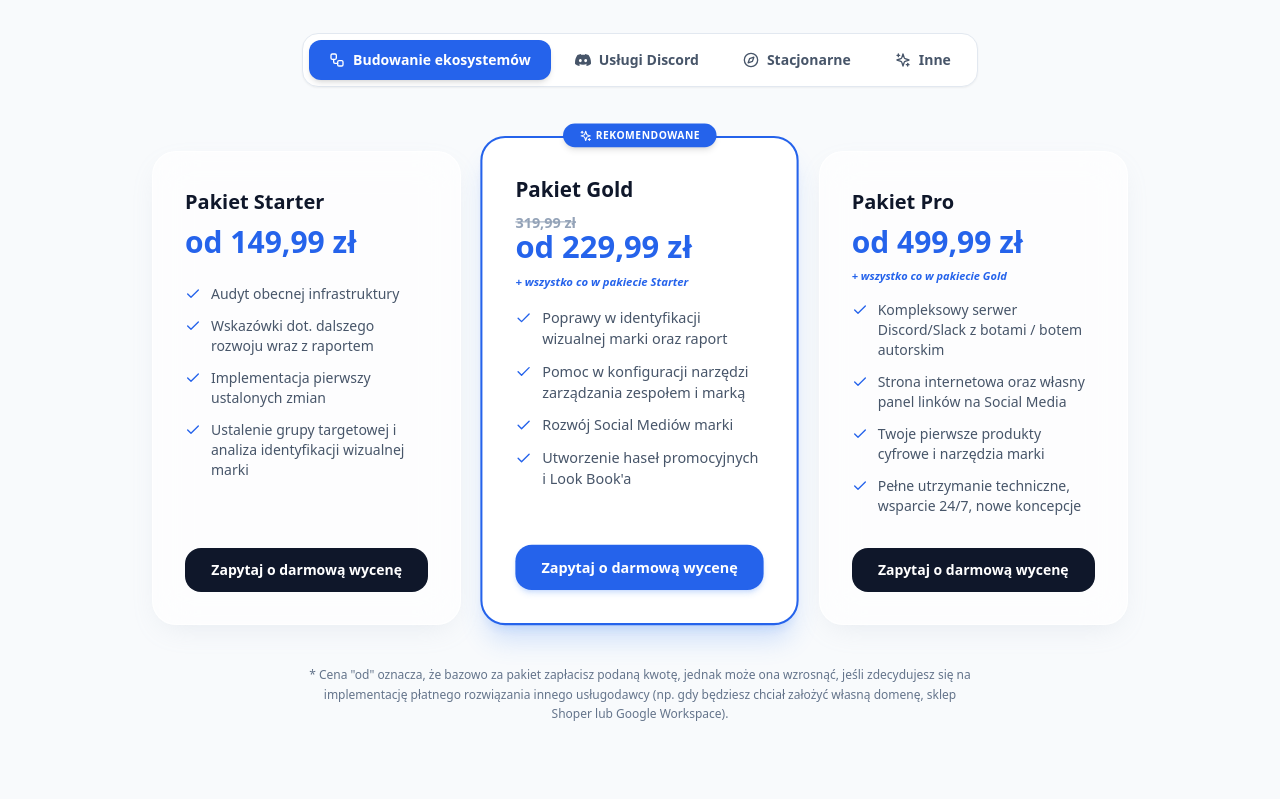
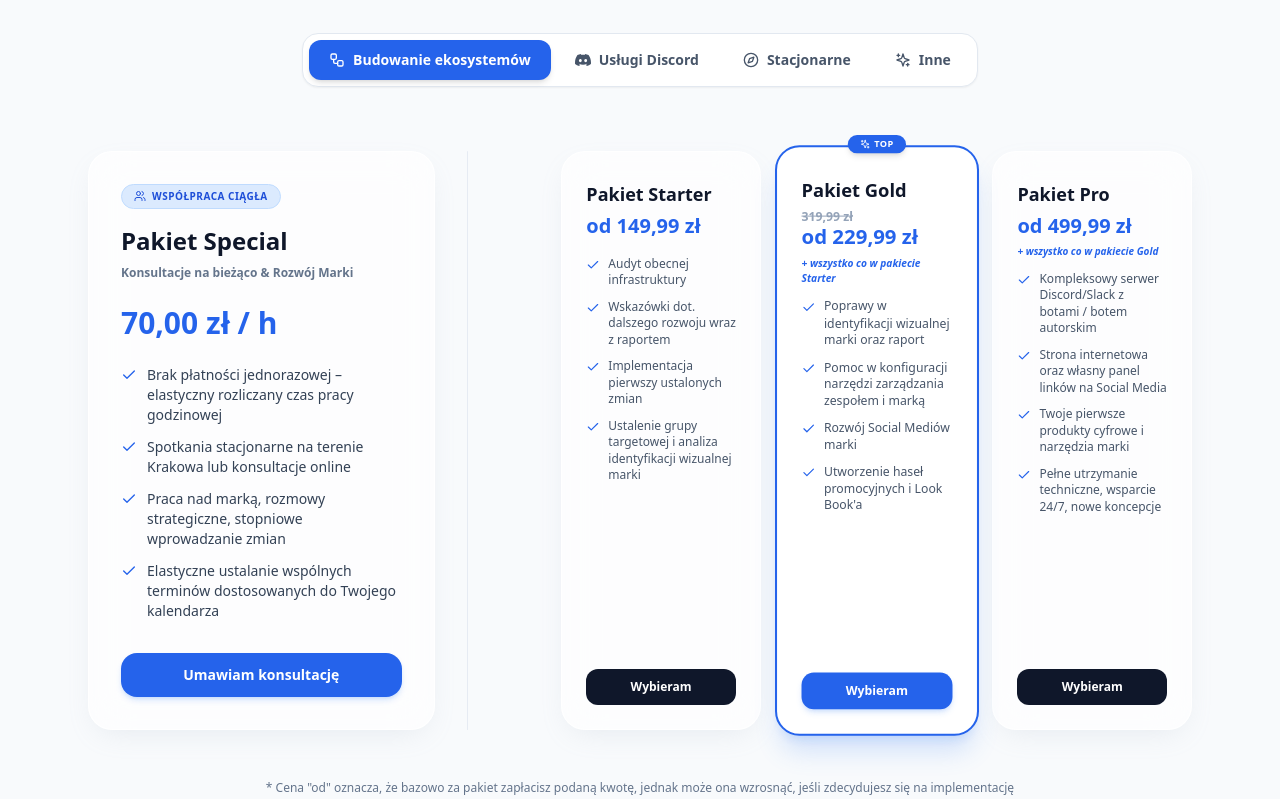
Before and after one commit to Ksperix/ksperix.dev, a Next.js app: page / in a window 1280 px wide. Shown: the part 7880-8679 px from the top of the page. Built offline with nearby package versions, Linux system fonts and the light colour scheme.

Commit message:
Update page.js

```diff
--- a/src/app/page.js
+++ b/src/app/page.js
@@ -30,7 +30,8 @@ import {
   Laptop,
   Compass,
   ArrowRight,
-  Sparkles
+  Sparkles,
+  Users
 } from 'lucide-react';
 
 function DiscordIcon({ className = "w-5 h-5" }) {
@@ -281,6 +282,18 @@ export default function Home() {
       accentBg: "bg-purple-600",
       accentText: "text-purple-600"
     }
+  };
+
+  const specialTier = {
+    title: "Pakiet Special",
+    price: "70,00 zł / h",
+    subtitle: "Konsultacje na bieżąco & Rozwój Marki",
+    features: [
+      "Brak płatności jednorazowej – elastyczny rozliczany czas pracy godzinowej",
+      "Spotkania stacjonarne na terenie Krakowa lub konsultacje online",
+      "Praca nad marką, rozmowy strategiczne, stopniowe wprowadzanie zmian",
+      "Elastyczne ustalanie wspólnych terminów dostosowanych do Twojego kalendarza"
+    ]
   };
 
   const pricingTiers = [
@@ -665,7 +678,7 @@ export default function Home() {
       </section>
 
       {/* 7. SEKCJA CENNIK */}
-      <section id="pricing" className="my-32 px-6 max-w-5xl mx-auto scroll-mt-28">
+      <section id="pricing" className="my-32 px-6 max-w-6xl mx-auto scroll-mt-28">
         <div className="mb-10 text-center">
           <h2 className="text-3xl sm:text-5xl font-black text-slate-900 tracking-tight">
             Cennik & Oferta Usług<span className="text-blue-600">.</span>
@@ -728,44 +741,27 @@ export default function Home() {
             animate={{ opacity: 1, y: 0 }}
             className="space-y-6"
           >
-            <div className="grid md:grid-cols-3 gap-6 items-stretch">
-              {pricingTiers.map((tier, idx) => (
-                <div
-                  key={idx}
-                  className={`rounded-3xl p-8 border flex flex-col justify-between relative transition-all duration-300 ${
-                    tier.popular
-                      ? 'border-2 border-blue-600 shadow-xl shadow-blue-500/20 bg-white scale-[1.03] md:-translate-y-2 z-10'
-                      : 'glass-card border-white/80'
-                  }`}
-                >
-                  {tier.popular && (
-                    <div className="absolute -top-3.5 left-1/2 -translate-x-1/2 px-4 py-1 rounded-full bg-blue-600 text-white text-[10px] font-bold tracking-wider uppercase shadow-md flex items-center gap-1">
-                      <Sparkles className="w-3 h-3" /> REKOMENDOWANE
+            <div className="grid lg:grid-cols-12 gap-8 items-stretch">
+
+              {/* LEWY BLOK: PAKIET SPECIAL */}
+              <div className="lg:col-span-4 glass-card rounded-3xl p-8 border border-blue-300/80 bg-blue-50/30 flex flex-col justify-between shadow-lg relative">
+                <div>
+                  <div className="inline-flex items-center gap-1.5 px-3 py-1 rounded-full bg-blue-100 text-blue-700 text-[10px] font-bold uppercase tracking-wider mb-4 border border-blue-200">
+                    <Users className="w-3 h-3" /> Współpraca Ciągła
                   </div>
-                  )}
 
-                  <div>
-                    <h3 className="text-xl font-bold text-slate-900 mb-2 mt-1">{tier.title}</h3>
+                  <h3 className="text-2xl font-black text-slate-900 mb-2">{specialTier.title}</h3>
+                  <p className="text-xs font-semibold text-slate-500 mb-6">{specialTier.subtitle}</p>
+
                   <div className="mb-6">
-                      {tier.oldPrice && (
-                        <span className="text-sm font-bold text-slate-400 line-through block -mb-1">
-                          {tier.oldPrice}
-                        </span>
-                      )}
-                      <div className="text-2xl sm:text-3xl font-black text-blue-600">
-                        {tier.price}
+                    <div className="text-3xl font-black text-blue-600">
+                      {specialTier.price}
                     </div>
                   </div>
 
-                    {tier.includesPrevious && (
-                      <p className="text-[11px] font-semibold text-blue-600 italic -mt-4 mb-4">
-                        {tier.includesPrevious}
-                      </p>
-                    )}
-
                   <ul className="space-y-3 mb-8">
-                      {tier.features.map((feat, fIdx) => (
-                        <li key={fIdx} className="flex items-start gap-2.5 text-xs sm:text-sm text-slate-600 leading-snug break-words">
+                    {specialTier.features.map((feat, fIdx) => (
+                      <li key={fIdx} className="flex items-start gap-2.5 text-xs sm:text-sm text-slate-700 leading-relaxed break-words">
                         <Check className="w-4 h-4 text-blue-600 shrink-0 mt-0.5" />
                         <span>{feat}</span>
                       </li>
@@ -775,19 +771,80 @@ export default function Home() {
 
                 <button
                   onClick={() => scrollToSection('contact')}
-                    className={`w-full py-3 rounded-2xl font-semibold text-sm transition-all cursor-pointer ${
+                  className="w-full py-3 rounded-2xl font-semibold text-sm transition-all cursor-pointer bg-blue-600 hover:bg-blue-700 text-white shadow-md shadow-blue-500/20"
+                >
+                  Umawiam konsultację
+                </button>
+              </div>
+
+              {/* PIONOWA LINIA ODDZIELAJĄCA (Widoczna na komputerach) */}
+              <div className="hidden lg:block lg:col-span-1 flex justify-center items-center">
+                <div className="w-[1px] h-full bg-slate-200/80 rounded-full" />
+              </div>
+
+              {/* PRAWY BLOK: 3 PAKIETY EKOSYSTEMÓW */}
+              <div className="lg:col-span-7 grid md:grid-cols-3 gap-4 items-stretch">
+                {pricingTiers.map((tier, idx) => (
+                  <div
+                    key={idx}
+                    className={`rounded-3xl p-6 border flex flex-col justify-between relative transition-all duration-300 ${
+                      tier.popular
+                        ? 'border-2 border-blue-600 shadow-xl shadow-blue-500/20 bg-white scale-[1.02] z-10'
+                        : 'glass-card border-white/80'
+                    }`}
+                  >
+                    {tier.popular && (
+                      <div className="absolute -top-3 left-1/2 -translate-x-1/2 px-3 py-0.5 rounded-full bg-blue-600 text-white text-[9px] font-bold tracking-wider uppercase shadow-md flex items-center gap-1">
+                        <Sparkles className="w-2.5 h-2.5" /> TOP
+                      </div>
+                    )}
+
+                    <div>
+                      <h3 className="text-lg font-bold text-slate-900 mb-1 mt-1">{tier.title}</h3>
+                      <div className="mb-4">
+                        {tier.oldPrice && (
+                          <span className="text-xs font-bold text-slate-400 line-through block -mb-0.5">
+                            {tier.oldPrice}
+                          </span>
+                        )}
+                        <div className="text-xl font-black text-blue-600">
+                          {tier.price}
+                        </div>
+                      </div>
+
+                      {tier.includesPrevious && (
+                        <p className="text-[10px] font-semibold text-blue-600 italic -mt-3 mb-3">
+                          {tier.includesPrevious}
+                        </p>
+                      )}
+
+                      <ul className="space-y-2.5 mb-6">
+                        {tier.features.map((feat, fIdx) => (
+                          <li key={fIdx} className="flex items-start gap-2 text-xs text-slate-600 leading-snug break-words">
+                            <Check className="w-3.5 h-3.5 text-blue-600 shrink-0 mt-0.5" />
+                            <span>{feat}</span>
+                          </li>
+                        ))}
+                      </ul>
+                    </div>
+
+                    <button
+                      onClick={() => scrollToSection('contact')}
+                      className={`w-full py-2.5 rounded-xl font-semibold text-xs transition-all cursor-pointer ${
                         tier.popular
                           ? 'bg-blue-600 hover:bg-blue-700 text-white shadow-md shadow-blue-500/20'
                           : 'bg-slate-900 hover:bg-slate-800 text-white'
                       }`}
                     >
-                    Zapytaj o darmową wycenę
+                      Wybieram
                     </button>
                   </div>
                 ))}
               </div>
 
-            <p className="text-center text-xs text-slate-500 max-w-2xl mx-auto pt-4 leading-relaxed font-normal break-words">
+            </div>
+
+            <p className="text-center text-xs text-slate-500 max-w-3xl mx-auto pt-6 leading-relaxed font-normal break-words">
               * Cena &quot;od&quot; oznacza, że bazowo za pakiet zapłacisz podaną kwotę, jednak może ona wzrosnąć, jeśli zdecydujesz się na implementację płatnego rozwiązania innego usługodawcy (np. gdy będziesz chciał założyć własną domenę, sklep Shoper lub Google Workspace).
             </p>
           </motion.div>
@@ -798,7 +855,7 @@ export default function Home() {
           <motion.div
             initial={{ opacity: 0, y: 15 }}
             animate={{ opacity: 1, y: 0 }}
-            className="glass-card rounded-3xl p-6 sm:p-8 border border-white/80 shadow-md"
+            className="glass-card rounded-3xl p-6 sm:p-8 border border-white/80 shadow-md max-w-5xl mx-auto"
           >
             <div className="flex items-center gap-3 mb-6 border-b border-slate-200/60 pb-4">
               <div className="p-2.5 rounded-xl bg-blue-50 text-blue-600 border border-blue-100">
@@ -834,7 +891,7 @@ export default function Home() {
           <motion.div
             initial={{ opacity: 0, y: 15 }}
             animate={{ opacity: 1, y: 0 }}
-            className="glass-card rounded-3xl p-6 sm:p-8 border border-white/80 shadow-md"
+            className="glass-card rounded-3xl p-6 sm:p-8 border border-white/80 shadow-md max-w-5xl mx-auto"
           >
             <div className="flex items-center gap-3 mb-6 border-b border-slate-200/60 pb-4">
               <div className="p-2.5 rounded-xl bg-blue-50 text-blue-600 border border-blue-100">
@@ -870,7 +927,7 @@ export default function Home() {
           <motion.div
             initial={{ opacity: 0, y: 15 }}
             animate={{ opacity: 1, y: 0 }}
-            className="glass-card rounded-3xl p-6 sm:p-8 border border-white/80 shadow-md"
+            className="glass-card rounded-3xl p-6 sm:p-8 border border-white/80 shadow-md max-w-5xl mx-auto"
           >
             <div className="flex items-center gap-3 mb-6 border-b border-slate-200/60 pb-4">
               <div className="p-2.5 rounded-xl bg-blue-50 text-blue-600 border border-blue-100">
```
Lines whose indentation alone changed are shown as unchanged.
